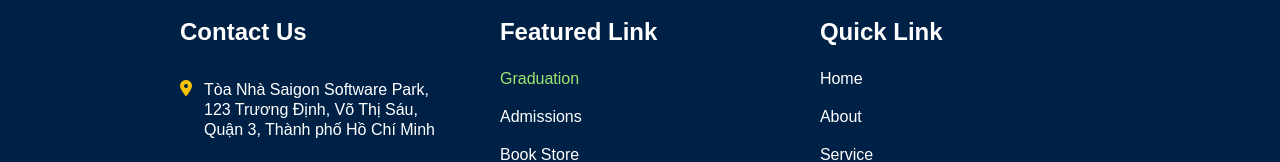
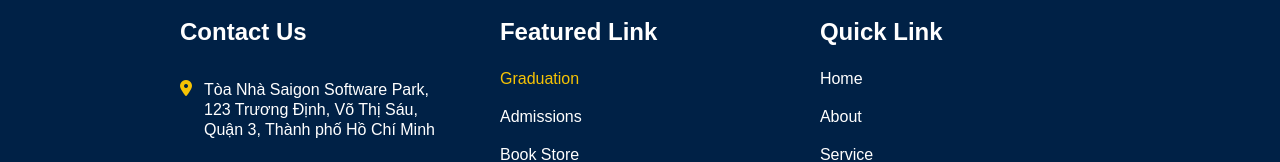
Before and after one commit to KhaDoan209/Mastery, a plain HTML site: page index.html in a window 1280 px wide. In both pictures the pointer is over the link "Graduation". Shown: the part 3572-3734 px from the top of the page. Drawn offline with Linux system fonts and the light colour scheme.

Commit message:
edit_css

```diff
--- a/index.css
+++ b/index.css
@@ -427,6 +427,6 @@
 }
 
 .footer a:hover {
-  color: #9AE66E;
+  color: #f6c304;
   cursor: pointer;
 }
```
